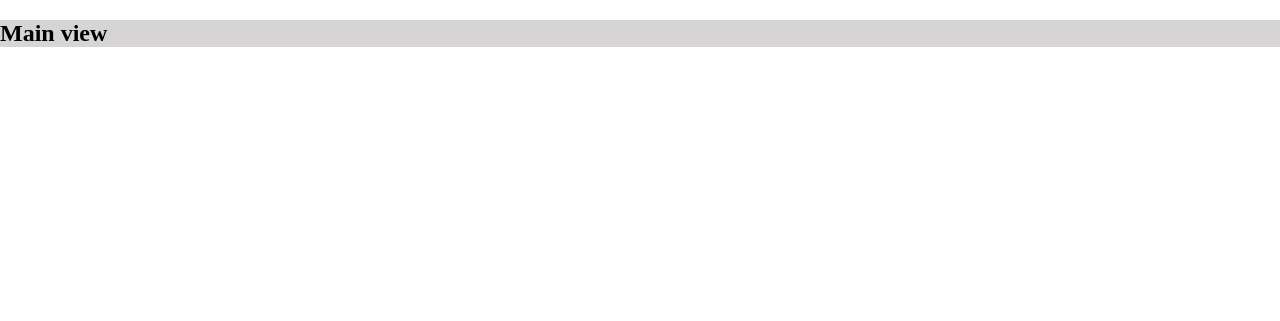
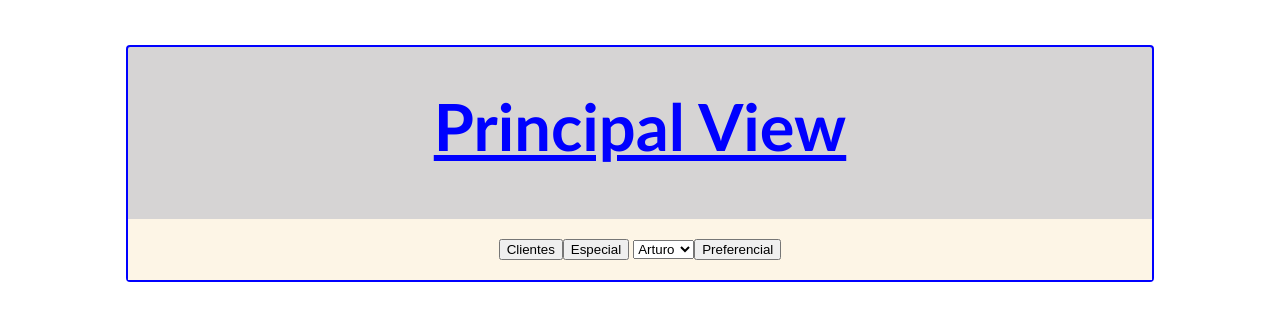
Before and after one commit to userlg/digiturn-flask-app, a Flask app: page / in a window 1280 px wide. Shown: the top 321 px of the page. Run offline with Flask 2, Linux system fonts and the light colour scheme.

Commit message:
New styles and buttons in the main page

```diff
--- a/app/__init__.py
+++ b/app/__init__.py
@@ -2,11 +2,11 @@ from flask import Flask, render_template, url_for
 from flask_sqlalchemy import SQLAlchemy
 
 app = Flask(__name__)
-app.env = 'production'
-app.debug = False
+app.env = 'development'
+app.debug = True
 app.secret_key='Greenkey'
 port = 7000
-#app.config['SQLALCHEMY_DATABASE_URI'] = 'sqlite:///database/task.db'
+#app.config['SQLALCHEMY_DATABASE_URI'] = 'sqlite:///database/comerce.db'
 #app.config['SQLALCHEMY_TRACK_MODIFICATIONS'] = False
 #db = SQLAlchemy(app)
 
--- a/app/static/css/style.css
+++ b/app/static/css/style.css
@@ -9,8 +9,36 @@ body {
   background-attachment: fixed;
 }
 
-#container {
+.father {
+  margin-top: 45px;
+}
+.father #container {
+  margin-top: 80px;
   background: #d6d4d4;
+  text-align: center;
+  width: 80%;
+  margin: auto;
+  border: 2px solid blue;
+  border-radius: 4px;
+  -webkit-border-radius: 4px;
+  -moz-border-radius: 4px;
+  -ms-border-radius: 4px;
+  -o-border-radius: 4px;
+}
+.father #container h2 {
+  margin-top: 40px;
+  font-size: 65px;
+  color: blue;
+  text-decoration: underline;
+  font-family: "Trebuchet MS", "Lucida Sans Unicode", "Lucida Grande", "Lucida Sans", Arial, sans-serif;
+}
+.father #container #main {
+  margin-top: 35px;
+  background-color: oldlace;
+  display: flex;
+  justify-content: center;
+  align-content: center;
+  padding: 20px;
 }
 
 /*# sourceMappingURL=style.css.map */
--- a/app/static/css/style.scss
+++ b/app/static/css/style.scss
@@ -9,8 +9,42 @@ body {
   background-attachment: fixed;
 }
 
-#container {
-  background: rgb(214, 212, 212);
+.father {
+  margin-top: 45px;
+
+  #container {
+    margin-top: 80px;
+    background: rgb(214, 212, 212);
+    text-align: center;
+    width: 80%;
+    margin: auto;
+    border: 2px solid blue;
+    border-radius: 4px;
+    -webkit-border-radius: 4px;
+    -moz-border-radius: 4px;
+    -ms-border-radius: 4px;
+    -o-border-radius: 4px;
+
+    h2 {
+      margin-top: 40px;
+      font-size: 65px;
+      color: blue;
+      text-decoration: underline;
+      font-family: 'Trebuchet MS', 'Lucida Sans Unicode', 'Lucida Grande', 'Lucida Sans', Arial, sans-serif;
+    }
+
+    #main {
+      margin-top: 35px;
+      background-color: oldlace;
+      display: flex;
+      justify-content: center;
+      align-content: center;
+      padding: 20px;
+
+      //-----------------Contenedor principal-------------
+    }
 
 
+  }
+
 }
--- a/app/templates/index.html
+++ b/app/templates/index.html
@@ -1,8 +1,25 @@
-{% extends "layout.html" %}
-{% block body%}
+{% extends "layout.html" %} {% block body%}
 
-<div id="container">
-<h2>Main view</h2>
+<div class="father">
+  <div id="container" class="animate__animated animate__bounceInDown animate__delay-1s">
+    <h2>Principal View</h2>
+    <div id="main">
+      <button id="normal" type="button">Clientes</button>
+      <div id="especial">
+        <button type="button" id="especial">Especial</button>
+        <select name="vendedor" id="vendedor">
+          <option>Arturo</option>
+          <option>Carlos</option>
+          <option>Diego</option>
+        </select>
+
+      </div>
+
+      <button id="preferencial" type="button">Preferencial</button>
+
+
+    </div>
+  </div>
 </div>
 
 {% endblock %}
--- a/app/templates/layout.html
+++ b/app/templates/layout.html
@@ -6,6 +6,10 @@
   <meta name="viewport" content="width=device-width, initial-scale=1.0">
   <link rel="stylesheet" href="{{ url_for('static',filename='css/style.css') }}">
   <link rel="shortcut icon" href="{{ url_for('static',filename='img/chilli.png') }}">
+  <link
+  rel="stylesheet"
+  href="https://cdnjs.cloudflare.com/ajax/libs/animate.css/4.1.1/animate.min.css"
+/>
   <title>Digiturn</title>
 </head>
 <body>
```
Also changed, not shown: app/models.py (+21 -0 lines), 1 other file.
